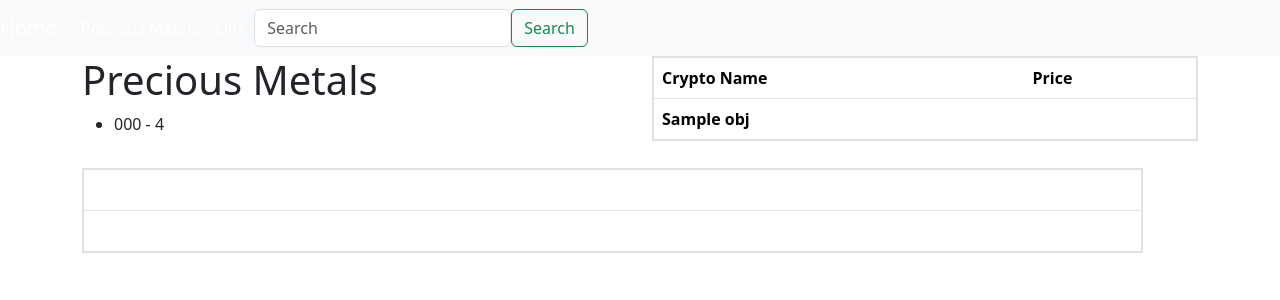
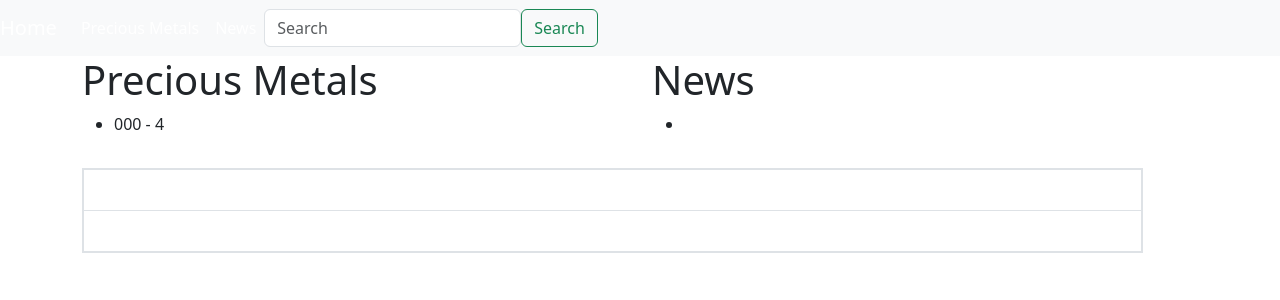
Before and after one commit to jacekfigiel/django-crypto-api, a Django app: template clone/coin_app/templates/coin_app/home.html in a window 1280 px wide. Shown: the top 300 px of the page. Run offline with Django 4.2, Linux system fonts and the light colour scheme; the template is opened without the code that fills it: most values are stand-ins (such as "Sample title", 1, 10 or a date in 2020); lists and menus that the app fills with data are empty.

Commit message:
news view created

```diff
--- a/clone/coin_app/api/urls.py
+++ b/clone/coin_app/api/urls.py
@@ -2,7 +2,7 @@ from django.urls import path
 from .views import home, CryptoDetailView,\
     home_price, home_symbol, home_percent_change_24h, home_percent_change_7d,\
     home_market_cap, home_volume_24h, home_circulating_supply,\
-    search, top_gainers, PreciousMetalsListView
+    search, PreciousMetalsListView, NewsListView
 
 app_name = "coin_app"
 
@@ -18,5 +18,5 @@ urlpatterns = [
     path("detail_crypto/<int:pk>", CryptoDetailView.as_view(), name="detail_view"),
     path("search/", search, name='search_result'),
     path('precious-metals/', PreciousMetalsListView.as_view(), name='precious-metals-list'),
-    path("top_gainers/", top_gainers, name="top_gainers")
+    path('news/', NewsListView.as_view(), name='news_list')
 ]
--- a/clone/coin_app/templates/coin_app/base.html
+++ b/clone/coin_app/templates/coin_app/base.html
@@ -24,8 +24,8 @@
             <li class="nav-item active">
                 <a class="nav-link" href="{% url 'coin_app:precious-metals-list' %}">Precious Metals <span class="sr-only"></span></a>
             </li>
-            <li class="nav-item">
-                <a class="nav-link" href="#">Link</a>
+            <li class="nav-item active">
+                <a class="nav-link" href="{% url 'coin_app:news_list' %}">News</a>
             </li>
 
         </ul>
--- a/clone/coin_app/templates/coin_app/home.html
+++ b/clone/coin_app/templates/coin_app/home.html
@@ -18,19 +18,12 @@
     <div class="col-md-6">
         {% if access_crypto %}
         <table class="table">
-            <thead>
-            <tr>
-                <th>Crypto Name</th>
-                <th>Price</th>
-            </tr>
-            </thead>
-            <tbody>
-            <tr>
-                {% for obj in access_crypto|slice:5 %}
-                    <th>{{ obj.name }}</th>
+            <h1>News</h1>
+            <ul>
+                {% for news in access_news %}
+                <li><a href="{{ news.url }}">{{ news.title }}</a> </li>
                 {% endfor %}
-            </tr>
-            </tbody>
+            </ul>
         </table>
         {% endif %}
     </div>
```
Also changed, not shown: clone/coin_app/api/views.py (+11 -8 lines), clone/coin_app/templates/coin_app/news.html (added, +13 -0 lines).
